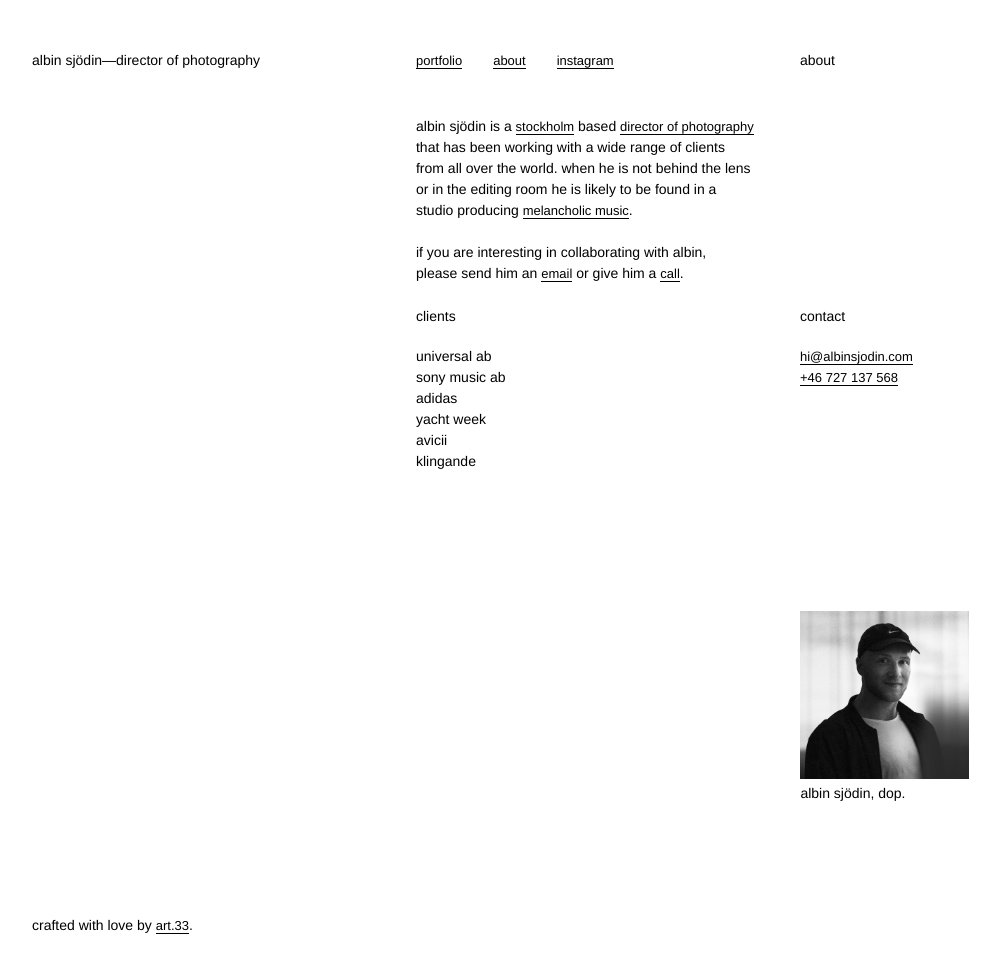
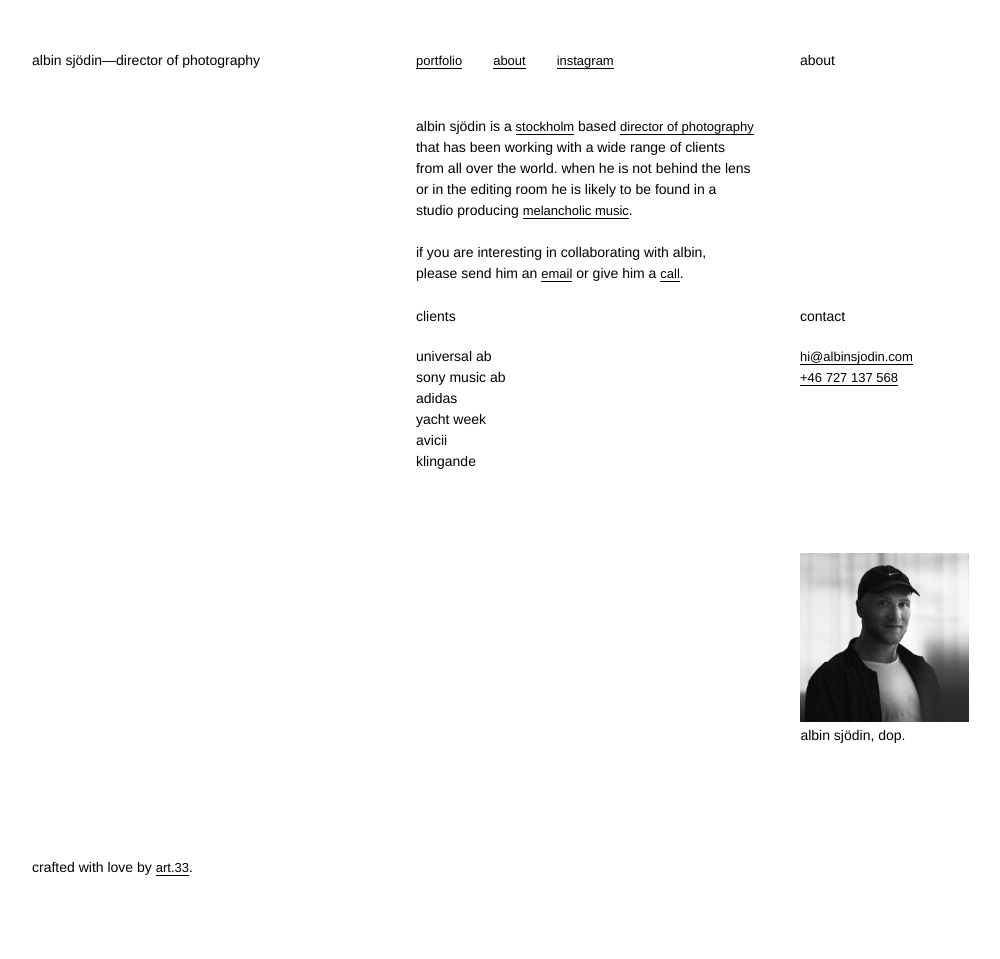
Before and after one commit to manspeterson/albin-site, a Jekyll site: the page built from about.md, in a window 1280 px wide. Shown: the whole page, without its empty margins (32-1032 px from the left). Built offline with Jekyll 4.4.1, drawn with Linux system fonts in a browser that asks for light colours; after the commit the page ends 901 px from its top, so only the background shows below that.

Commit message:
fixed padding

```diff
--- a/css/main.scss
+++ b/css/main.scss
@@ -157,7 +157,7 @@ article.post-item {
 }
 
 .profile-photo {
-	padding-top: 10%;
+	padding-top: 5%;
 }
 
 .profile-photo img {
```
